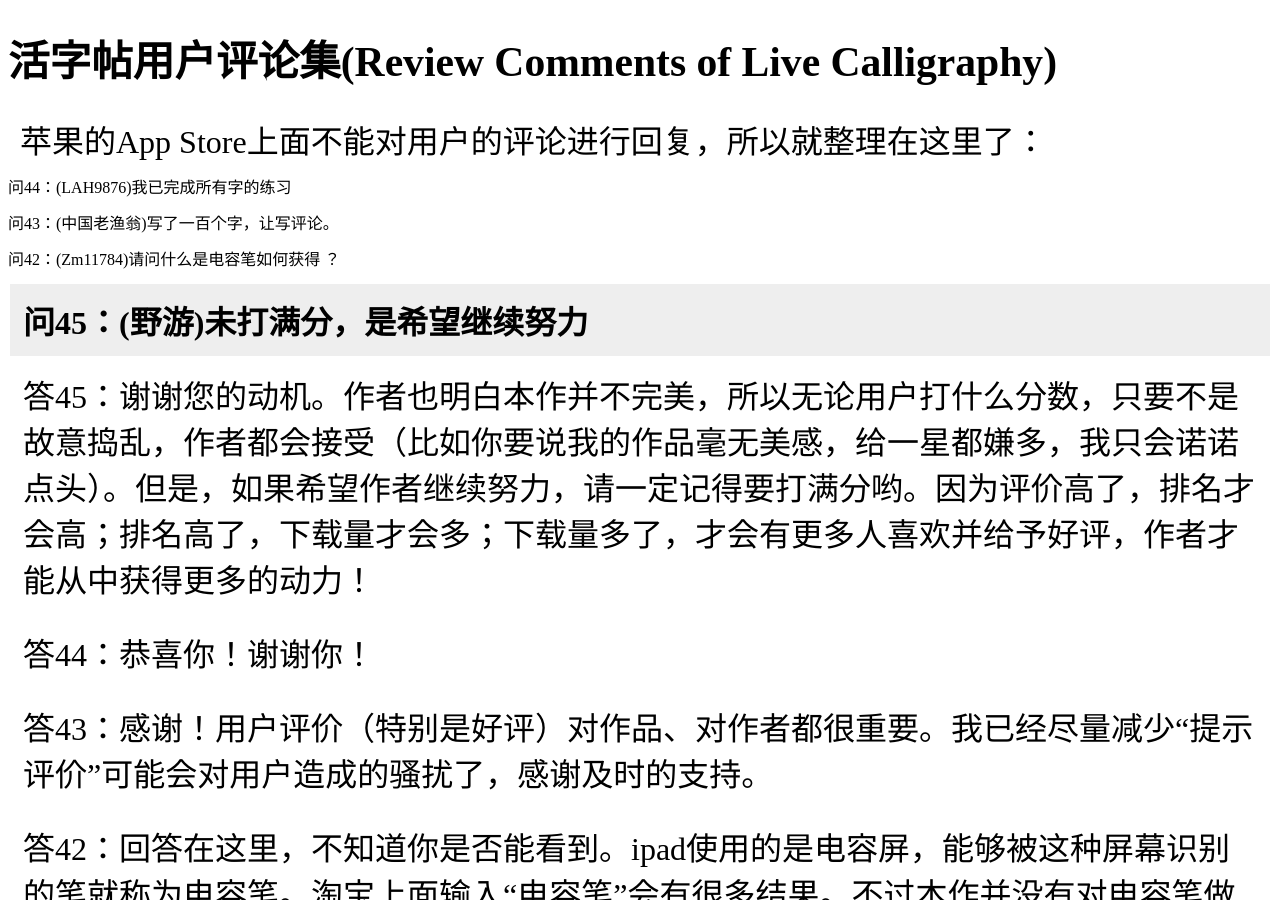
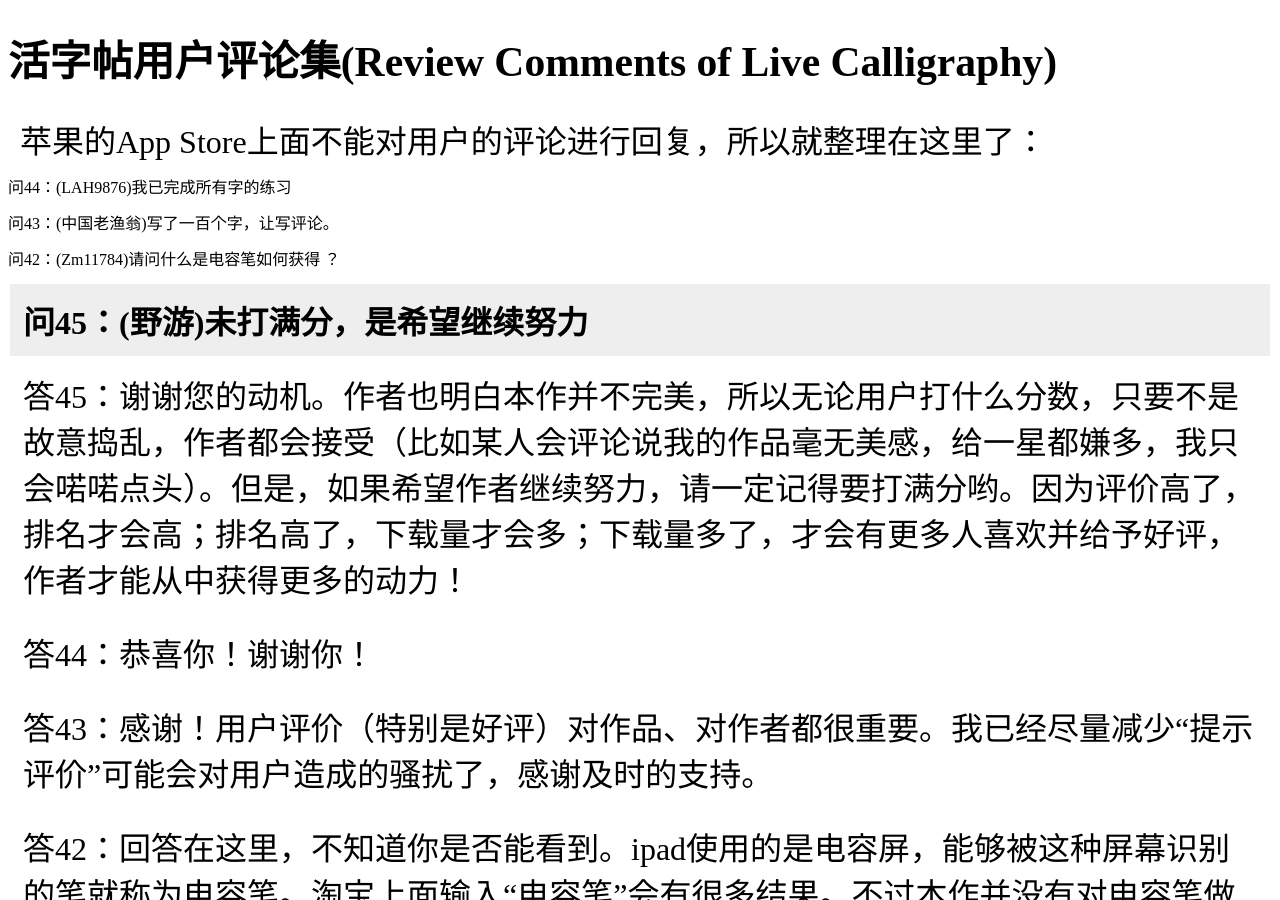
Before and after one commit to shengzhe/livecalligraphy, a Jekyll site: the page built from _posts/2012-08-31-LiveCalligraphyQA.html, in a window 1280 px wide and 900 px high. Built offline with Jekyll 4.4.1, drawn with Linux system fonts in a browser that asks for light colours; Markdown is read by kramdown in place of the engine named in the settings.

Commit message:
Update 2012-08-31-LiveCalligraphyQA.html

```diff
--- a/_posts/2012-08-31-LiveCalligraphyQA.html
+++ b/_posts/2012-08-31-LiveCalligraphyQA.html
@@ -11,7 +11,7 @@ title: 活字帖用户评论集(Review Comments of Live Calligraphy)
 问45：(野游)未打满分，是希望继续努力
   </p> </th> </tr>
   <tr> <td> <p>
-答45：谢谢您的动机。作者也明白本作并不完美，所以无论用户打什么分数，只要不是故意捣乱，作者都会接受（比如你要说我的作品毫无美感，给一星都嫌多，我只会诺诺点头）。但是，如果希望作者继续努力，请一定记得要打满分哟。因为评价高了，排名才会高；排名高了，下载量才会多；下载量多了，才会有更多人喜欢并给予好评，作者才能从中获得更多的动力！
+答45：谢谢您的动机。作者也明白本作并不完美，所以无论用户打什么分数，只要不是故意捣乱，作者都会接受（比如某人会评论说我的作品毫无美感，给一星都嫌多，我只会喏喏点头）。但是，如果希望作者继续努力，请一定记得要打满分哟。因为评价高了，排名才会高；排名高了，下载量才会多；下载量多了，才会有更多人喜欢并给予好评，作者才能从中获得更多的动力！
 </p> </td> </tr>
 
 问44：(LAH9876)我已完成所有字的练习
```
